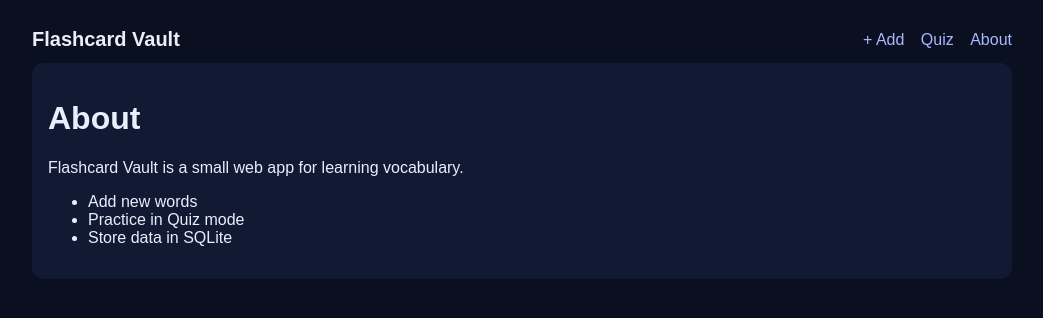
After one commit to Marta09le/flashcard, a FastAPI app: template app/templates/about.html in a window 1280 px wide. The commit adds this page. Shown: the top 318 px of the page, without its empty margins (118-1161 px from the left). Run offline with FastAPI, Linux system fonts and the light colour scheme; the template is opened without the code that fills it, so the values that code supplies are empty.

Commit message:
My change

```diff
--- a/app/main.py
+++ b/app/main.py
@@ -21,6 +21,9 @@ app.mount("/static", StaticFiles(directory=str(BASE_DIR / "static")), name="stat
 def on_startup():
     Base.metadata.create_all(bind=engine)
 
+@app.get("/about")
+def about(request: Request):
+    return templates.TemplateResponse("about.html", {"request": request})
 
 @app.get("/")
 def index(request: Request, db: Session = Depends(get_db)):
--- /dev/null
+++ b/app/templates/about.html
@@ -0,0 +1,10 @@
+{% extends "base.html" %}
+{% block content %}
+<h1>About</h1>
+<p>Flashcard Vault is a small web app for learning vocabulary.</p>
+<ul>
+  <li>Add new words</li>
+  <li>Practice in Quiz mode</li>
+  <li>Store data in SQLite</li>
+</ul>
+{% endblock %}
--- a/app/templates/base.html
+++ b/app/templates/base.html
@@ -10,10 +10,12 @@
   <div class="container">
     <header class="header">
       <a class="brand" href="/">Flashcard Vault</a>
-      <nav class="nav">
-        <a href="/add">+ Add</a>
-        <a href="/quiz">Quiz</a>
-      </nav>
+     <nav class="nav">
+  <a href="/add">+ Add</a>
+  <a href="/quiz">Quiz</a>
+  <a href="/about">About</a>
+</nav>
+
     </header>
 
     <main class="main">
```
